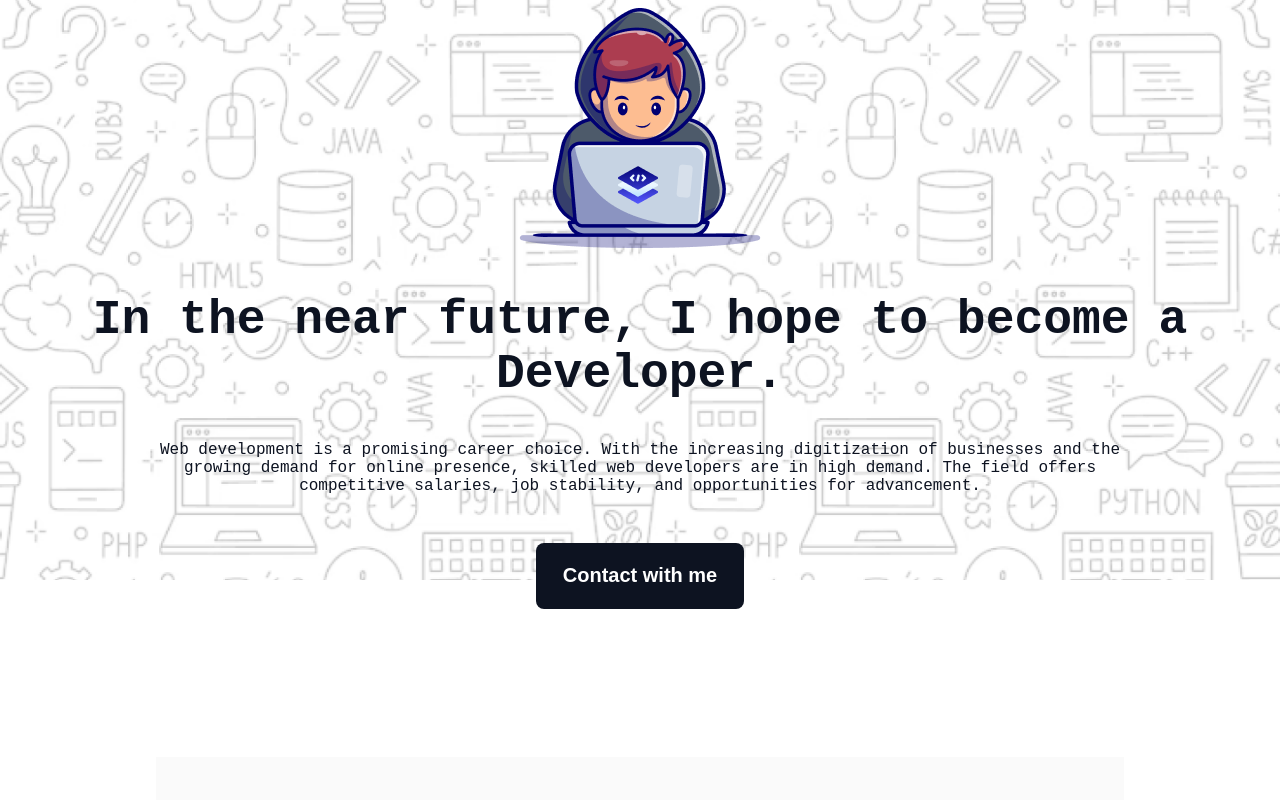
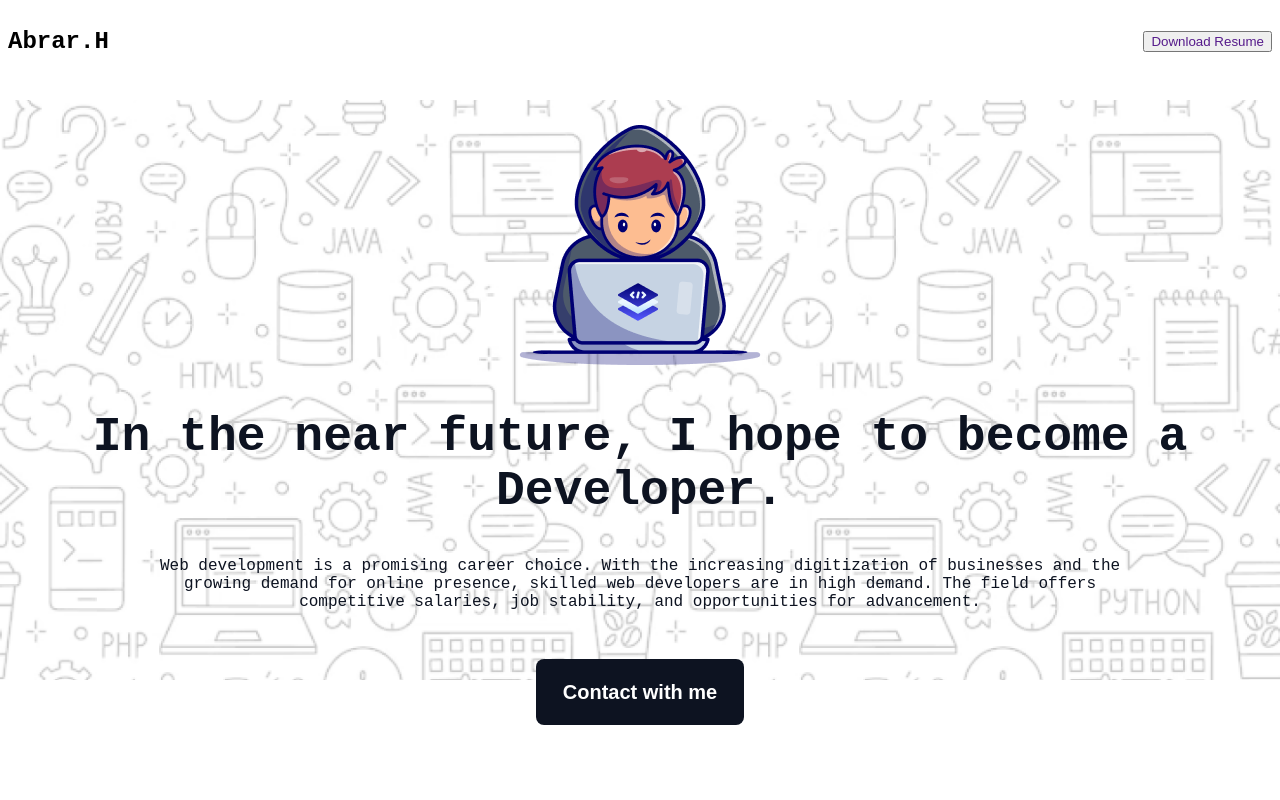
Before and after one commit to im-AbrarHossen/B10A1-Challenge-Project, a plain HTML site: page index.html in a window 1280 px wide. Shown: the top 800 px of the page. Drawn offline with Linux system fonts and the light colour scheme; a web font is replaced by a local one.

Commit message:
fourth commit

```diff
--- a/index.html
+++ b/index.html
@@ -7,6 +7,12 @@
     <link rel="stylesheet" href="style.css">
 </head>
 <body class="azeret-mono-font">
+    <section class="header">
+        <div class="header-content">
+            <h1>Abrar.H</h1>
+            <button> <a href="">Download Resume</a></button>
+        </div>
+    </section>
 
     <!--first part-->
 
--- a/style.css
+++ b/style.css
@@ -14,11 +14,26 @@ body {
     background-image: url(images/Hero-bg.png);
     background-repeat: no-repeat;
     background-size: contain;
+    background-position-y: 100px;
 }
+/*header part design*/
+
+.header-content {
+    display: flex;
+    justify-content: space-between;
+    align-items: center;
+}
+
+.header-content button a {
+    text-decoration: none;
+}
+
 /*first part design*/
+
 .banner {
     max-height: 652px;
     max-width: auto;
+    padding-top: 50px;
 }
 
 .banner-content {
```
